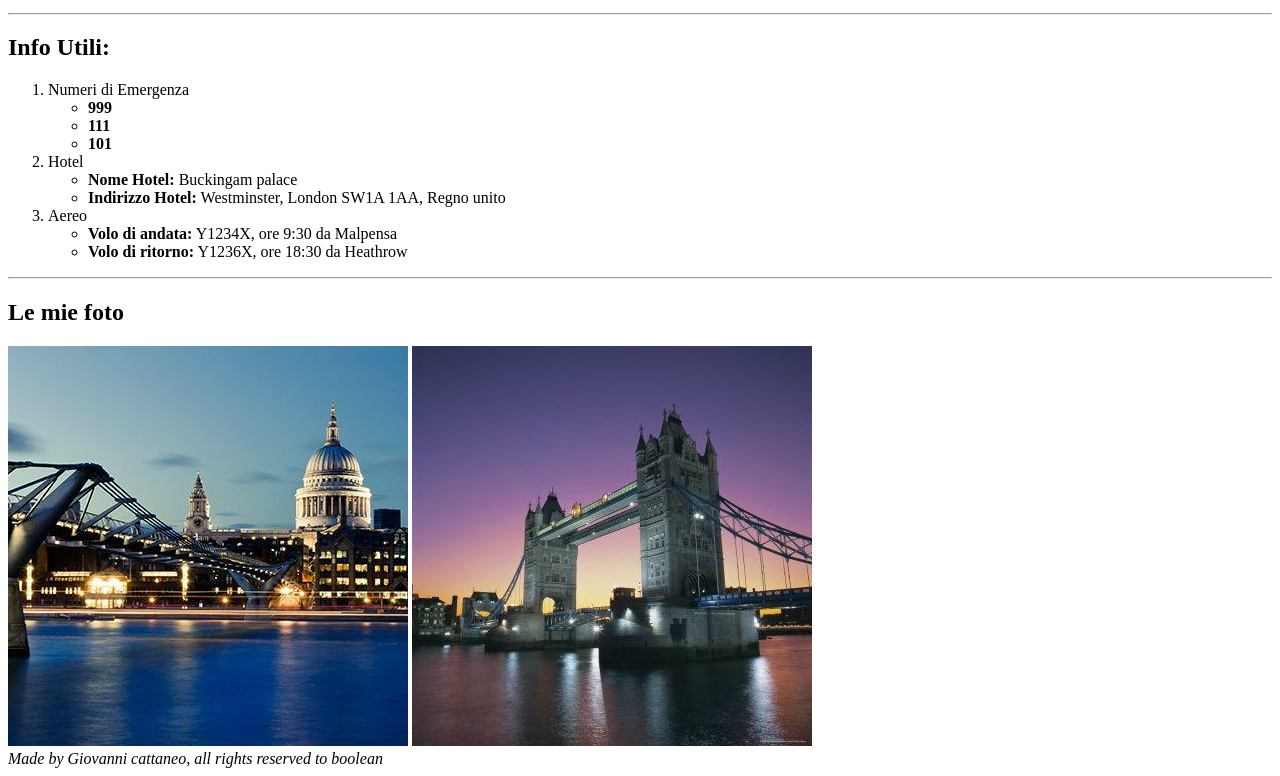
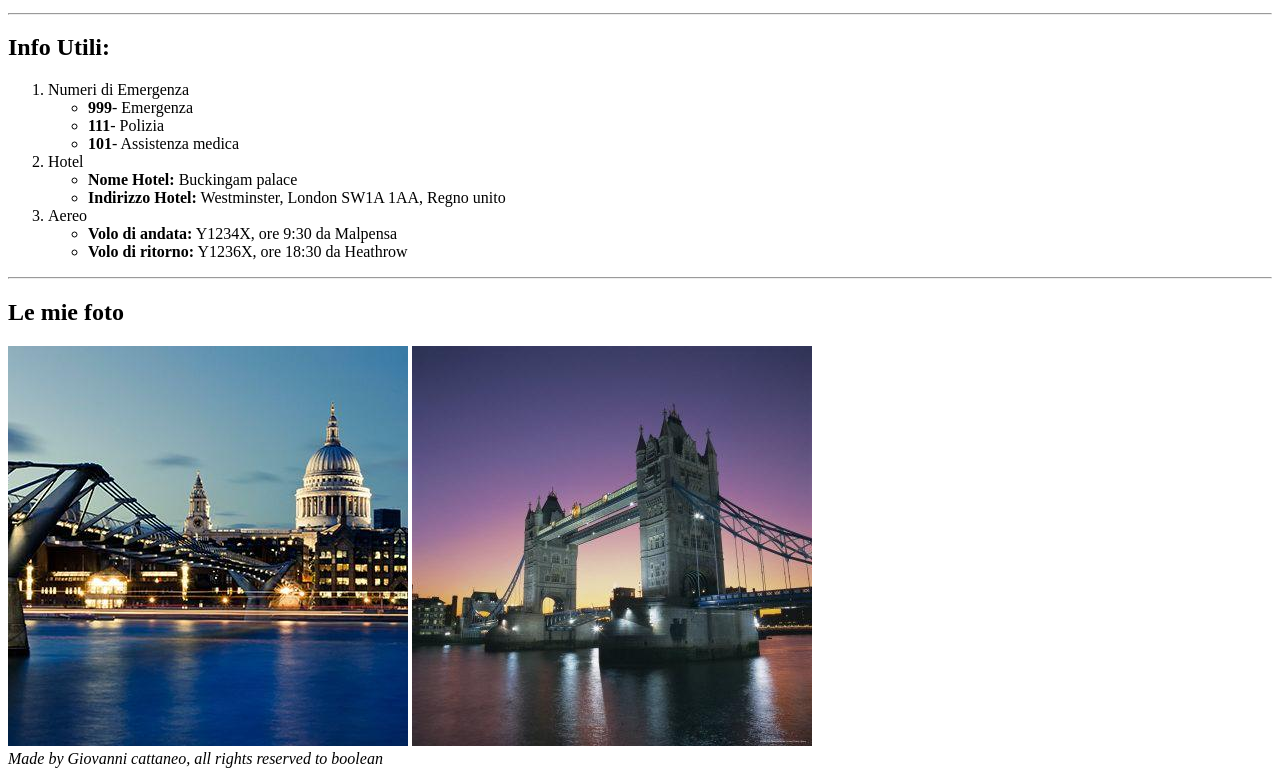
Before and after one commit to Giovanni-Cattaneo/html-london-trip, a plain HTML site: page index.html in a window 1280 px wide. Shown: the part 1029-1805 px from the top of the page. Drawn offline with Linux system fonts and the light colour scheme.

Commit message:
fix ul, section info

```diff
--- a/index.html
+++ b/index.html
@@ -73,9 +73,9 @@
             <ol>
                 <li>Numeri di Emergenza
                     <ul>
-                        <li><strong>999</strong></li>
-                        <li><strong>111</strong></li>
-                        <li><strong>101</strong></li>
+                        <li><strong>999</strong>- Emergenza</li>
+                        <li><strong>111</strong>- Polizia</li>
+                        <li><strong>101</strong>- Assistenza medica</li>
                     </ul>
                 </li>
                 <li>Hotel
```
